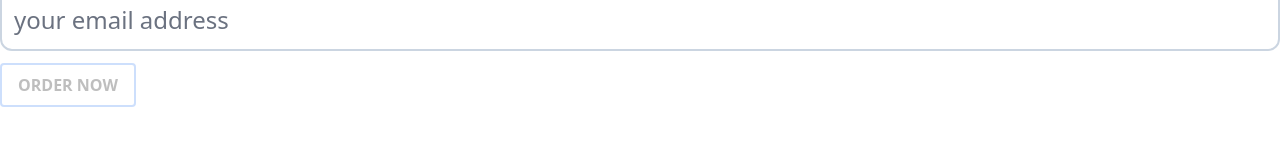
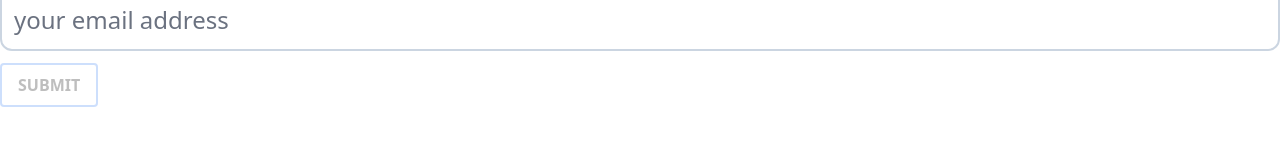
Before and after one commit to talent-factory-academy/react18-pexels-shop-workshop, a React (Vite) app: page /confirm-order in a window 1280 px wide. Shown: the part 263-408 px from the top of the page. Built offline with nearby package versions, Linux system fonts and the light colour scheme.

Commit message:
rename submit button

```diff
--- a/src/pages/confirm-order/ConfirmOrder.tsx
+++ b/src/pages/confirm-order/ConfirmOrder.tsx
@@ -48,7 +48,7 @@ export function ConfirmOrder() {
             className="btn out"
             disabled={!isEmailValid}
             onClick={() => submitOrder }>
-            ORDER NOW
+            SUBMIT
           </button>
         </div>
       </form>
```
